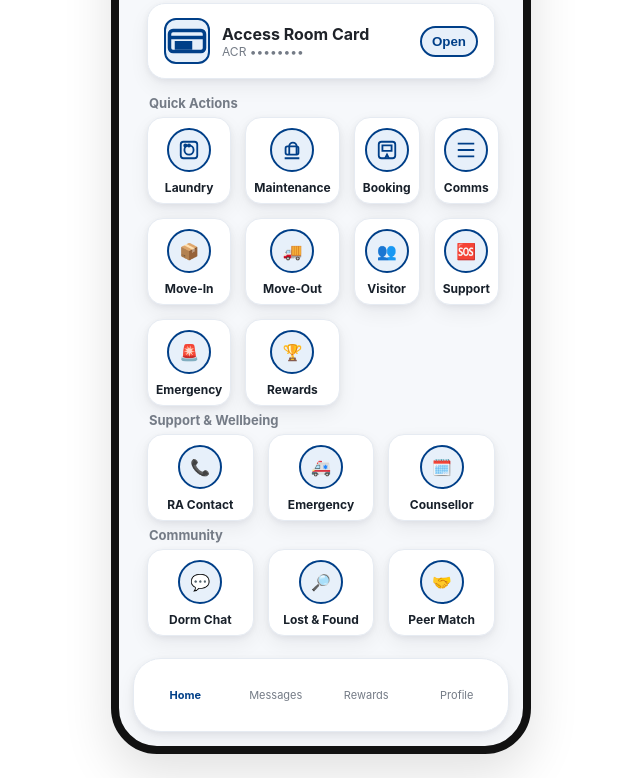
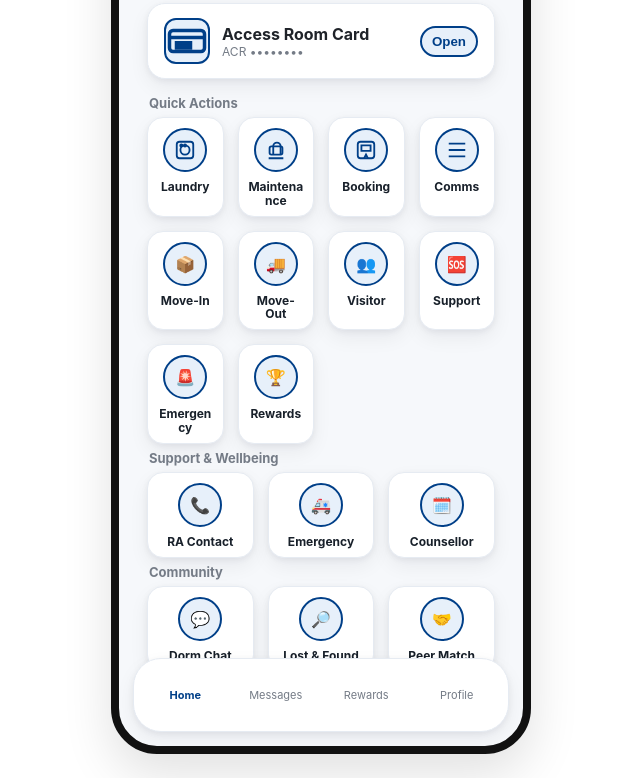
Before and after one commit to khaderhnw/KUUNI, a plain HTML site: page KU_AppSuperPrototype.html in a window 1280 px wide. Shown: the part 150-928 px from the top of the page, without its empty margins (319-959 px from the left). Drawn offline with Linux system fonts and the light colour scheme.

Commit message:
Update KU_AppSuperPrototype.html

```diff
--- a/KU_AppSuperPrototype.html
+++ b/KU_AppSuperPrototype.html
@@ -45,22 +45,28 @@ html,body{height:100%;margin:0;background:#fff;font-family:-apple-system,BlinkMa
 .card{background:var(--card); border:1px solid var(--border); border-radius:18px; box-shadow:var(--shadow);}
 .card.pad{padding:14px 16px}
 .section{padding:6px 14px 6px; color:var(--muted); font-weight:700; font-size:13px}
-.roomcard{display:flex; align-items:center; gap:12px}
-.roomcard .icon{width:46px;height:46px;border-radius:12px;background:var(--ku-soft); border:2px solid var(--ku-blue); display:grid;place-items:center}
-.badge{margin-left:auto;background:var(--ku-soft);color:var(--ku-blue);border:2px solid var(--ku-blue); padding:6px 10px;border-radius:20px;font-weight:700}
-.grid{display:grid; gap:14px}
-.grid.quick{grid-template-columns:repeat(4,1fr)}
-.grid.three{grid-template-columns:repeat(3,1fr)}
-.tile{background:var(--card); border:1px solid var(--border); border-radius:16px; padding:10px 8px 8px; text-align:center; box-shadow:var(--shadow); cursor:pointer}
+
+/* ==== GRID & TILE (hardened to prevent overflow) ==== */
+.grid{display:grid; gap:14px; justify-items:stretch}
+.grid.quick{grid-template-columns:repeat(4, minmax(0, 1fr)); grid-auto-flow:row}
+.grid.three{grid-template-columns:repeat(3, minmax(0, 1fr))}
+.tile{background:var(--card); border:1px solid var(--border); border-radius:16px; padding:10px 8px 8px; text-align:center; box-shadow:var(--shadow); cursor:pointer; width:100%; min-width:0}
 .tile .glyph{width:44px;height:44px;border-radius:50%;background:var(--ku-soft);border:2px solid var(--ku-blue);display:grid;place-items:center;margin:0 auto 8px}
-.tile span{display:block;font-size:12px;font-weight:700;color:#18202A}
+.tile span{display:block;font-size:12px;font-weight:700;color:#18202A;line-height:1.15;overflow-wrap:anywhere}
+
 .nav{position:absolute;left:14px;right:14px;bottom:14px;height:74px;background:var(--card);border:1px solid var(--border);border-radius:28px;display:grid;grid-template-columns:repeat(4,1fr);align-items:center;padding:0 6px;box-shadow:var(--shadow)}
 .nav .item{display:grid;place-items:center;font-size:11px;color:var(--muted);cursor:pointer}
 .nav .item.active{color:var(--ku-blue);font-weight:700}
+
 .list .row{display:flex;align-items:center;gap:12px;padding:14px;border-bottom:1px solid var(--border)}
 .row:last-child{border-bottom:none}
 .row .pill{margin-left:auto;font-size:12px;color:#fff;padding:6px 10px;border-radius:20px;font-weight:700}
 .pill.success{background:var(--success)}.pill.warn{background:var(--warn)}.pill.danger{background:var(--danger)}.pill.info{background:var(--ku-blue)}
+
+.roomcard{display:flex; align-items:center; gap:12px}
+.roomcard .icon{width:46px;height:46px;border-radius:12px;background:var(--ku-soft); border:2px solid var(--ku-blue); display:grid;place-items:center}
+.badge{margin-left:auto;background:var(--ku-soft);color:var(--ku-blue);border:2px solid var(--ku-blue); padding:6px 10px;border-radius:20px;font-weight:700}
+
 .machine-grid{display:grid;grid-template-columns:repeat(2,1fr);gap:12px}
 .machine{padding:12px;border:1px solid var(--border);border-radius:16px;background:#fff;box-shadow:var(--shadow)}
 .machine .top{display:flex;align-items:center;gap:10px;margin-bottom:6px}
@@ -68,6 +74,7 @@ html,body{height:100%;margin:0;background:#fff;font-family:-apple-system,BlinkMa
 .machine .sub{font-size:12px;color:var(--muted)}
 .machine .status{margin-left:auto;font-size:11px;color:#fff;padding:6px 10px;border-radius:18px;font-weight:700}
 .status.success{background:var(--success)}.status.warn{background:var(--warn)}.status.danger{background:var(--danger)}
+
 .btn{border:none;border-radius:18px;padding:10px 14px;font-weight:700;cursor:pointer}
 .btn.primary{background:var(--ku-blue);color:#fff}
 .btn.ghost{background:var(--ku-soft);color:var(--ku-blue);border:2px solid var(--ku-blue)}
@@ -163,10 +170,9 @@ html,body{height:100%;margin:0;background:#fff;font-family:-apple-system,BlinkMa
             <svg viewBox="0 0 24 24" stroke="currentColor" fill="none" stroke-width="2" style="width:22px;height:22px;color:var(--ku-blue)"><path d="M3 5h18M3 12h18M3 19h18"/></svg>
         </div><span>Comms</span></div>
 
-        <!-- ADDED: Quick links to Move‑In and Move‑Out -->
-        <div class="tile" onclick="nav('movein')"><div class="glyph">📦</div><span>Move‑In</span></div>
-        <div class="tile" onclick="nav('moveout')"><div class="glyph">🚚</div><span>Move‑Out</span></div>
-        <!-- /ADDED -->
+        <!-- Move flows -->
+        <div class="tile" onclick="nav('movein')"><div class="glyph">📦</div><span>Move-In</span></div>
+        <div class="tile" onclick="nav('moveout')"><div class="glyph">🚚</div><span>Move-Out</span></div>
 
         <div class="tile"><div class="glyph">👥</div><span>Visitor</span></div>
         <div class="tile"><div class="glyph">🆘</div><span>Support</span></div>
@@ -380,7 +386,7 @@ html,body{height:100%;margin:0;background:#fff;font-family:-apple-system,BlinkMa
       <div class="status"><button class="back" onclick="nav('home')">← Home</button><div style="width:90px"></div></div>
       <header class="header">
         <div class="logo"><svg viewBox="0 0 24 24" fill="none" stroke="currentColor" stroke-width="2" style="color:var(--ku-blue)"><path d="M2 8 L8 2 M16 22 L22 16 M2 16 L8 22 M16 2 L22 8"/></svg></div>
-        <div class="header-title"><h1>Move‑In</h1><span>Welcome journey</span></div>
+        <div class="header-title"><h1>Move-In</h1><span>Welcome journey</span></div>
       </header>
       <div class="stepper"><div class="dot active"></div><div class="dot"></div><div class="dot"></div><div class="dot"></div></div>
       <div class="card pad" style="margin:8px 12px" id="moveinStep"></div>
@@ -392,7 +398,7 @@ html,body{height:100%;margin:0;background:#fff;font-family:-apple-system,BlinkMa
       <div class="status"><button class="back" onclick="nav('home')">← Home</button><div style="width:90px"></div></div>
       <header class="header">
         <div class="logo"><svg viewBox="0 0 24 24" fill="none" stroke="currentColor" stroke-width="2" style="color:var(--ku-blue)"><path d="M2 8 L8 2 M16 22 L22 16 M2 16 L8 22 M16 2 L22 8"/></svg></div>
-        <div class="header-title"><h1>Move‑Out</h1><span>Checkout journey</span></div>
+        <div class="header-title"><h1>Move-Out</h1><span>Checkout journey</span></div>
       </header>
       <div class="stepper"><div class="dot active"></div><div class="dot"></div><div class="dot"></div><div class="dot"></div></div>
       <div class="card pad" style="margin:8px 12px" id="moveoutStep"></div>
@@ -404,7 +410,7 @@ html,body{height:100%;margin:0;background:#fff;font-family:-apple-system,BlinkMa
 </div>
 
 <script>
-// ---- Laundry data & functions (reused from earlier prototype) ----
+// ---- Laundry data & functions ----
 const laundryRooms = [
   {id:'a1', name:'Dorm A — Level 1 Laundry', open:'06:00–23:00', busy:'4/10 busy', machines:[
     {id:'w1', type:'washer', name:'Washer 1', state:'running', sub:'Running • 12m left'},
@@ -638,6 +644,8 @@ function toast(msg){
   const t=document.getElementById('toast'); t.textContent=msg; t.classList.add('show');
   setTimeout(()=>t.classList.remove('show'), 1400);
 }
+function openModal(id){ const m=document.getElementById(id); if(m) m.classList.add('show'); }
+function closeModal(id){ const m=document.getElementById(id); if(m) m.classList.remove('show'); }
 
 // Initialize defaults
 renderLaundryRooms();
@@ -646,14 +654,13 @@ renderMaint();
 renderMoveIn(0);
 renderMoveOut(0);
 
-// ADDED: deep‑linking via URL hash (#movein or #moveout)
+// Deep‑linking via URL hash (#movein or #moveout)
 function tryHashNav(){
   const id = location.hash.slice(1);
   if(id && document.getElementById(id)) nav(id);
 }
 window.addEventListener('hashchange', tryHashNav);
 tryHashNav();
-// /ADDED
 </script>
 </body>
 </html>
```
